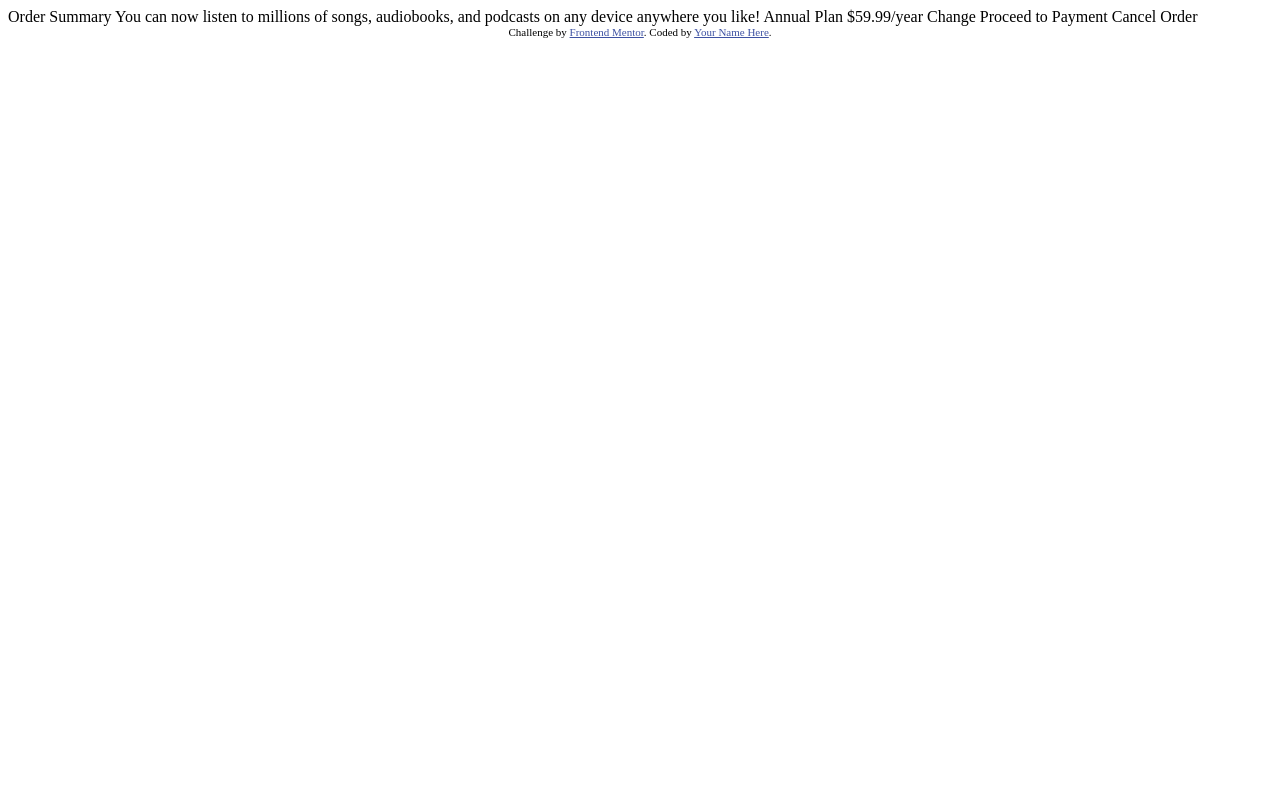
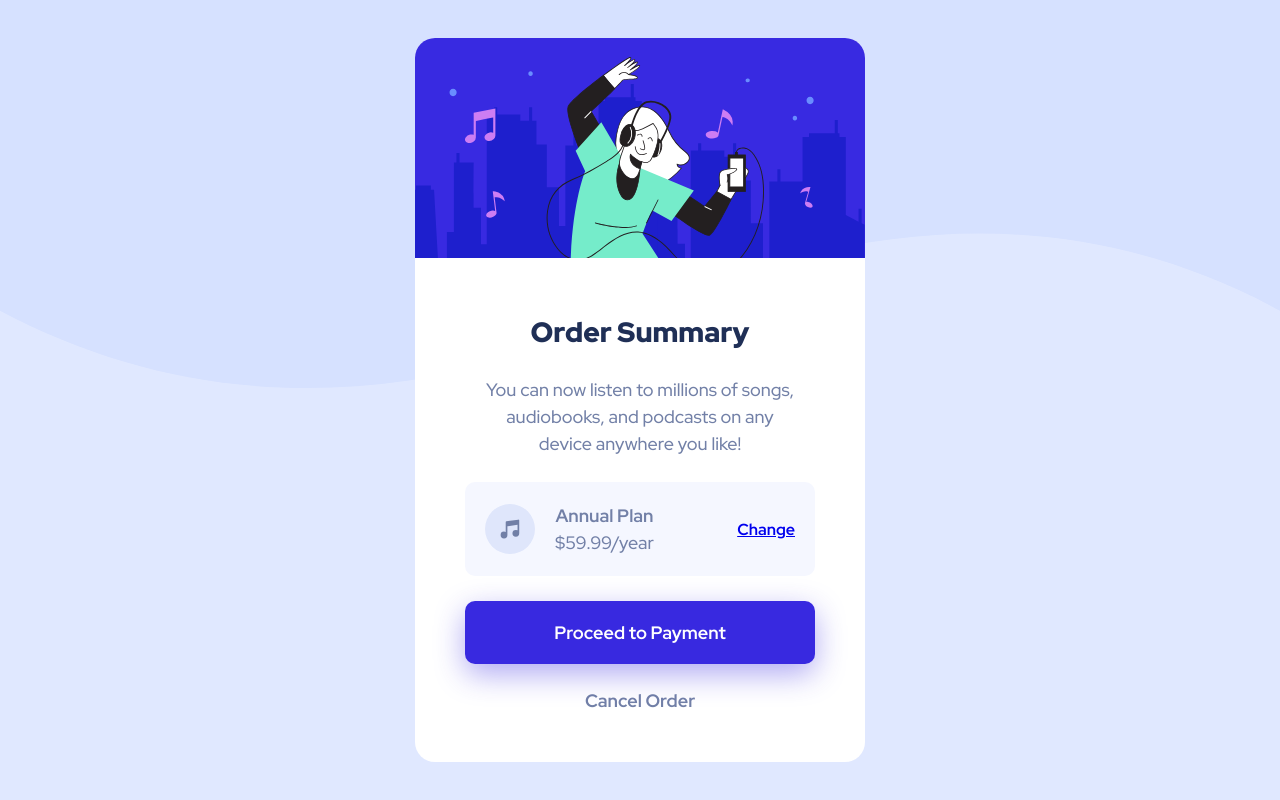
Before and after one commit to raphdsz/Order-summary-component, a plain HTML site: page index.html in a window 1280 px wide. Drawn offline with Linux system fonts and the light colour scheme.

Commit message:
Add files via upload

```diff
--- a/index.html
+++ b/index.html
@@ -9,29 +9,32 @@
   <title>Frontend Mentor | Order summary card</title>
 
   <!-- Feel free to remove these styles or customise in your own stylesheet 👍 -->
-  <style>
-    .attribution { font-size: 11px; text-align: center; }
-    .attribution a { color: hsl(228, 45%, 44%); }
-  </style>
+  <link rel="preconnect" href="https://fonts.googleapis.com">
+<link rel="preconnect" href="https://fonts.gstatic.com" crossorigin>
+<link href="https://fonts.googleapis.com/css2?family=Red+Hat+Display:wght@500;700;900&display=swap" rel="stylesheet">
+
+  <link rel="stylesheet" href="style.css">
+
 </head>
 <body>
+  <div class="card">
+    <img class="hero-img" src="images/illustration-hero.svg" alt="hero">
+    <div class="card-content">
+      <h1>Order Summary</h1>
+      <p>You can now listen to millions of songs, audiobooks, and podcasts on any device anywhere you like!</p>
+      <div class="plan-container">
+        <img class="icon-music"src="images/icon-music.svg" alt="image icon">
+        <div class="plan-text">
+          <p><strong>Annual Plan</strong></p>
+          <p>$59.99/year</p>
+        </div>
+        <a href="#">Change</a>
 
-  Order Summary
+      </div>
+      <button class="primary-btn">Proceed to Payment</button>
+      <button class="secondary-btn">Cancel Order</button>
 
-  You can now listen to millions of songs, audiobooks, and podcasts on any
-  device anywhere you like!
-
-  Annual Plan
-  $59.99/year
-
-  Change
-
-  Proceed to Payment
-  Cancel Order
-
-  <div class="attribution">
-    Challenge by <a href="https://www.frontendmentor.io?ref=challenge" target="_blank">Frontend Mentor</a>.
-    Coded by <a href="#">Your Name Here</a>.
+    </div>
   </div>
 </body>
 </html>
--- /dev/null
+++ b/style.css
@@ -0,0 +1,152 @@
+/* font-family: 'Red Hat Display', sans-serif; */
+*{
+    margin: 0;
+    padding: 0;
+    box-sizing: border-box;
+}
+
+body{
+    background-image: url(images/pattern-background-desktop.svg);
+    background-repeat: no-repeat;
+    background-size: contain;
+    background-color: hsl(225, 100%, 94%);
+    font-family: 'Red Hat Display', sans-serif;
+    height: 100vh;
+}
+
+.card{
+    position: absolute;
+    top: 50%;
+    left: 50%;
+    margin-right: -50%;
+    transform: translate(-50%, -50%) ;
+    background-color: white;
+    min-width: 330px;
+    width: 450px;
+    border-radius: 20px;
+    overflow: hidden;
+}
+
+img{
+    width: 100%;
+}
+
+.card-content{
+    display: flex;
+    flex-direction: column;
+    text-align: center;
+    padding: 50px;
+    gap: 25px;
+}
+
+h1{
+    font-size: 28px;
+    font-weight: 900;
+    color:hsl(223, 47%, 23%);
+}
+
+p{
+    font-size: 18px;
+    color: hsl(224, 23%, 55%);
+    line-height: 1.5;
+    padding: 0 20px;
+}
+
+.plan-container{
+    display: flex;
+    background-color: hsl(225, 100%, 98%);
+    padding: 20px;
+    border-radius: 10px;
+    align-items: center;
+}
+
+.icon-music{
+    width: 50px;
+    height: 50px;
+}
+
+a{
+    margin-left: auto;
+    font-weight: 700;
+}
+
+a:hover{
+    opacity: .7;
+}
+
+.primary-btn{
+    font-size: 18px;
+    font-family: 'Red Hat Display', sans-serif;
+    font-weight: 700;
+    color:white;
+    background-color: hsl(245, 75%, 52%);
+    padding: 20px 0;
+    border-radius: 10px;
+    border: none;
+    box-shadow: 0 10px 30px hsla(245, 75%, 52%,.4);
+    z-index: 1;
+}
+
+.primary-btn:hover{
+    opacity: .7;
+    cursor: pointer;
+}
+
+.secondary-btn{
+    font-size: 18px;
+    font-family: 'Red Hat Display', sans-serif;
+    font-weight: 700;
+    color:hsl(224, 23%, 55%);
+    background-color: white;
+    border-radius: 10px;
+    border: none;
+}
+
+.secondary-btn:hover{
+    color:hsl(223, 47%, 23%);
+    cursor: pointer;
+}
+
+@media screen and (max-width:450px){
+    .card{
+        width: 90vw;
+    }
+    .card-content{
+        padding:25px;
+        gap:20px;
+    }
+    h1{
+        font-size: 20px;
+    }
+    p{
+        font-size: 14px;
+        padding: 0;
+    }
+    .plan-text > p{
+        margin-left: 20px;
+    }
+    a{
+        font-size: 14px;
+        float: right;
+    }
+
+    .primary-btn{
+        font-size: 14px;
+    }
+    .secondary-btn{
+        font-size: 14px;
+    }
+}
+
+@media screen and (max-width:330px) {
+    .card{
+        top: 0;
+        left: 0;
+        margin-right: 0;
+        transform: translate(0, 0) ;
+        background-color: white;
+        min-width: 330px;
+
+    }
+
+}
```
